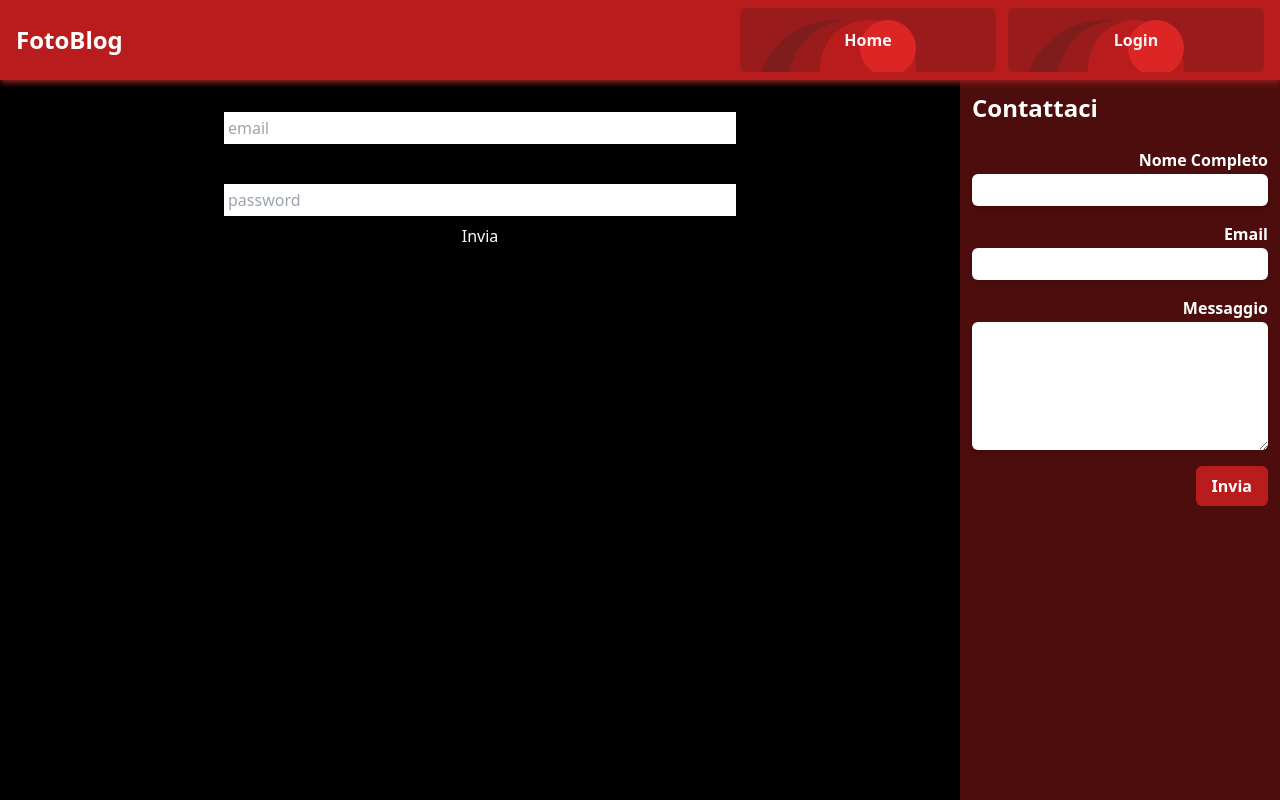
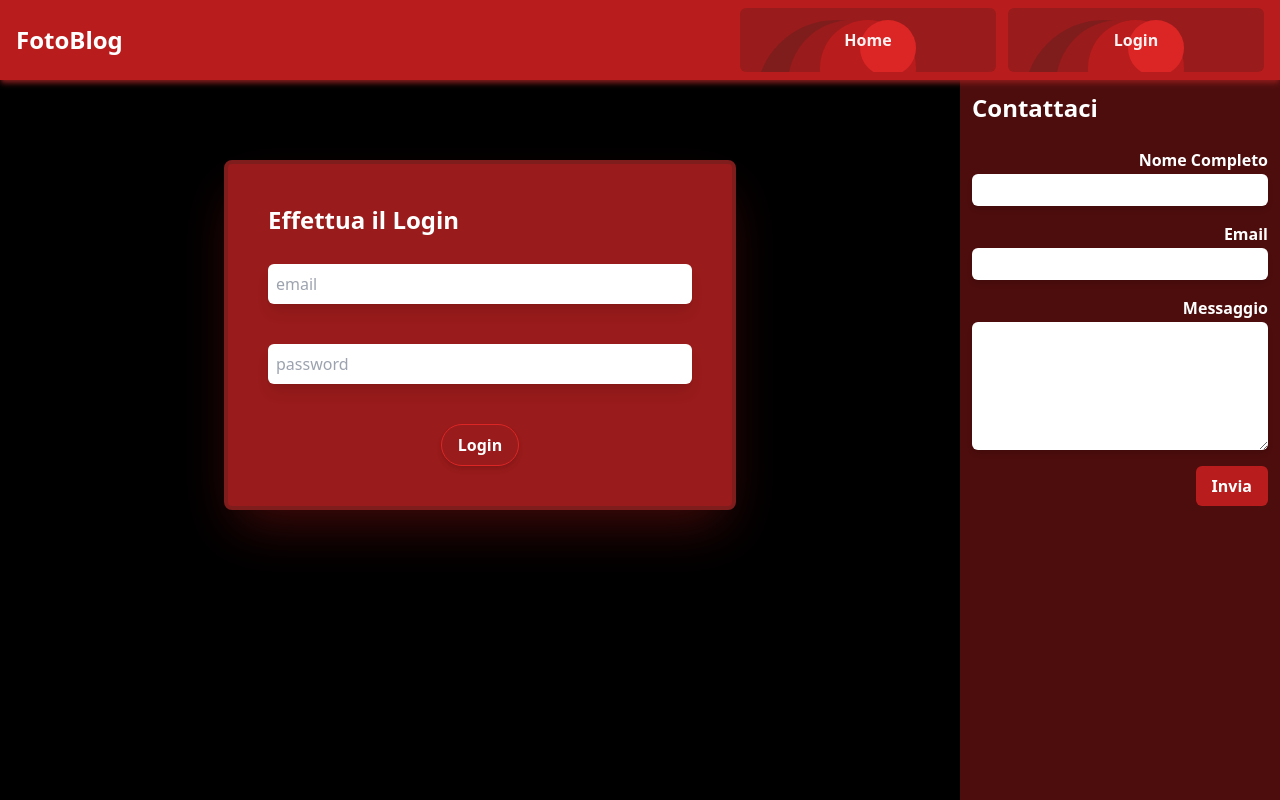
Before and after one commit to DavideFarci/react-il-mio-fotoalbum, a React (Vite) app in the folder React_Frontend/: page /login in a window 1280 px wide. Built offline with nearby package versions, Linux system fonts and the light colour scheme.

Commit message:
fix style login

```diff
--- a/React_Frontend/src/pages/Login.jsx
+++ b/React_Frontend/src/pages/Login.jsx
@@ -31,9 +31,10 @@ const Login = () => {
   return (
     <form
       onSubmit={onLoginSubmit}
-      className="mx-auto flex max-w-lg flex-col gap-2 py-8"
+      className="mx-auto mt-20 flex max-w-lg flex-col gap-2 rounded-lg border-4 border-red-900 bg-red-800 p-10 shadow-2xl shadow-red-950"
     >
       {error && <div>Errore nel login</div>}
+      <h3 className="pb-5 text-2xl font-bold">Effettua il Login</h3>
       <input
         type="email"
         name="email"
@@ -41,19 +42,24 @@ const Login = () => {
         value={formValues.email}
         onChange={(e) => handleInputChange(e, 'email', setFormValues)}
         placeholder="email"
-        className="p-1 text-black"
+        className="rounded-md p-2 text-black shadow-lg"
       />{' '}
       <br />
       <input
-        type="text"
+        type="password"
         name="password"
         id="password"
         value={formValues.password}
         onChange={(e) => handleInputChange(e, 'password', setFormValues)}
         placeholder="password"
-        className="p-1 text-black"
+        className="rounded-md p-2 text-black shadow-lg"
       />
-      <button type="submit">Invia</button>
+      <button
+        type="submit"
+        className="mt-8 self-center rounded-full border border-red-600 bg-red-800 px-4 py-2 font-semibold shadow-md duration-150 hover:bg-red-900 hover:px-6"
+      >
+        Login
+      </button>
     </form>
   );
 };
```
